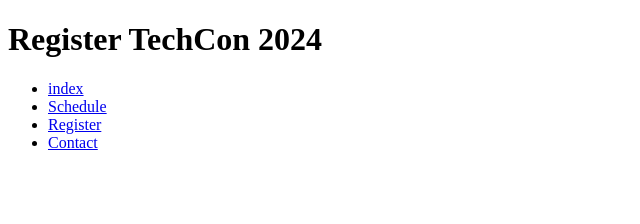
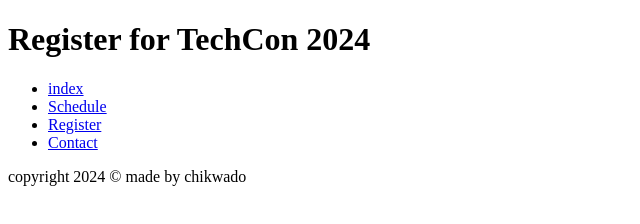
Before and after one commit to Chikwado626/TechCon_HTML, a plain HTML site: page techcon_website/register.html in a window 1280 px wide. Shown: the whole page, without its empty margins (0-640 px from the left). Drawn offline with Linux system fonts and the light colour scheme.

Commit message:
added techcon_website/register.html

```diff
--- a/techcon_website/register.html
+++ b/techcon_website/register.html
@@ -2,7 +2,7 @@
 <html>
     <body>
         <header>
-                <h1>Register TechCon 2024</h1>
+                <h1>Register for TechCon 2024</h1>
             <nav>
                  <ul>
                     <li><a href="index.html">index</a></li>
@@ -17,7 +17,7 @@
 
         </main>
         <footer>
-
+            <p> copyright 2024 &copy; made by chikwado</p>
         </footer>
     </body>
 </html>
```
